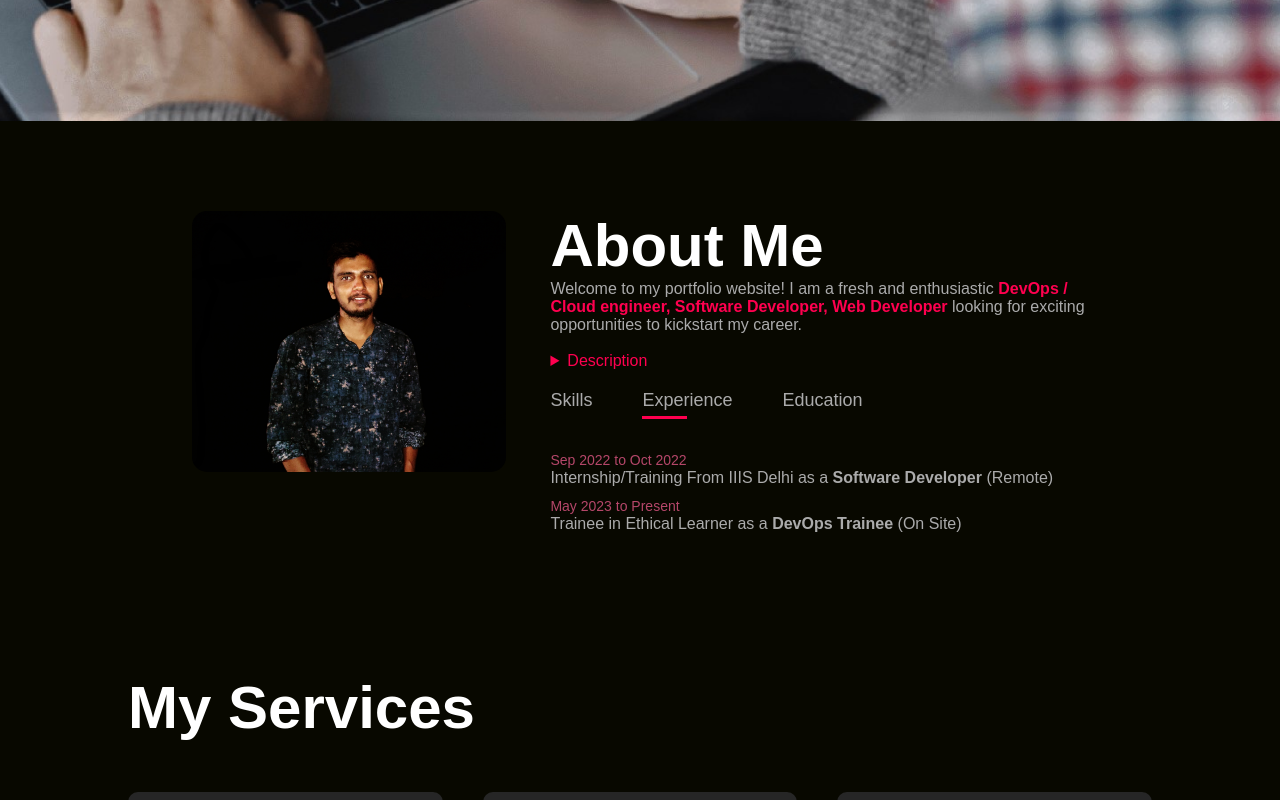
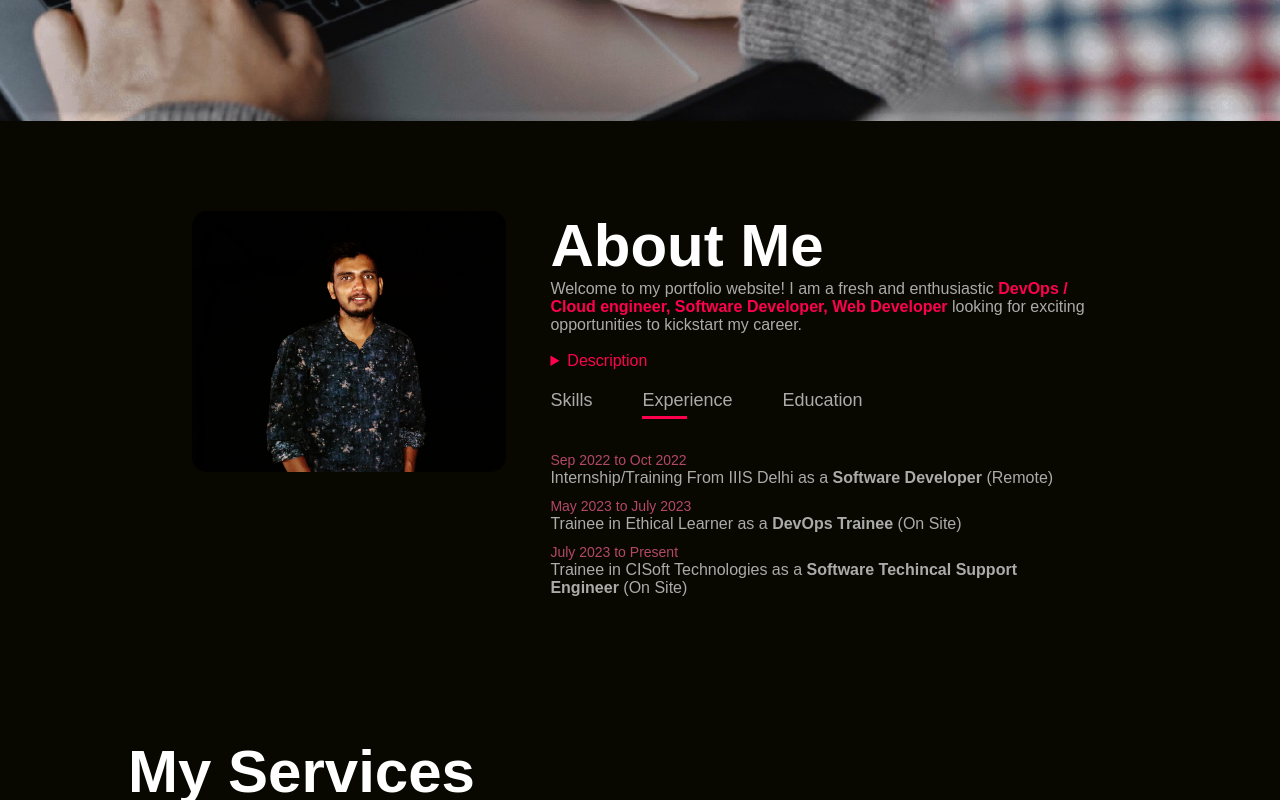
Before and after one commit to Sandeep-singh-IT/sandeep.portfolio.github.io, a plain HTML site: page index.html in a window 1280 px wide. Both pictures are taken after a click on the element "Experience". Shown: the part 679-1479 px from the top of the page. Drawn offline with Linux system fonts and the light colour scheme.

Commit message:
Update index.html

```diff
--- a/index.html
+++ b/index.html
@@ -75,7 +75,8 @@
                     <div class="tab-contents" id="experience">
                         <ul>
                             <li><span>Sep 2022 to Oct 2022</span><br>Internship/Training From IIIS Delhi as a <b>Software Developer</b> (Remote)</li>
-                            <li><span>May 2023 to Present</span><br>Trainee in Ethical Learner as a <b>DevOps Trainee</b> (On Site)</li>
+                            <li><span>May 2023 to July 2023</span><br>Trainee in Ethical Learner as a <b>DevOps Trainee</b> (On Site)</li>
+                            <li><span>July 2023 to Present</span><br>Trainee in CISoft Technologies as a <b>Software Techincal Support Engineer</b> (On Site)</li>
 
                         </ul>
                     </div>
```
